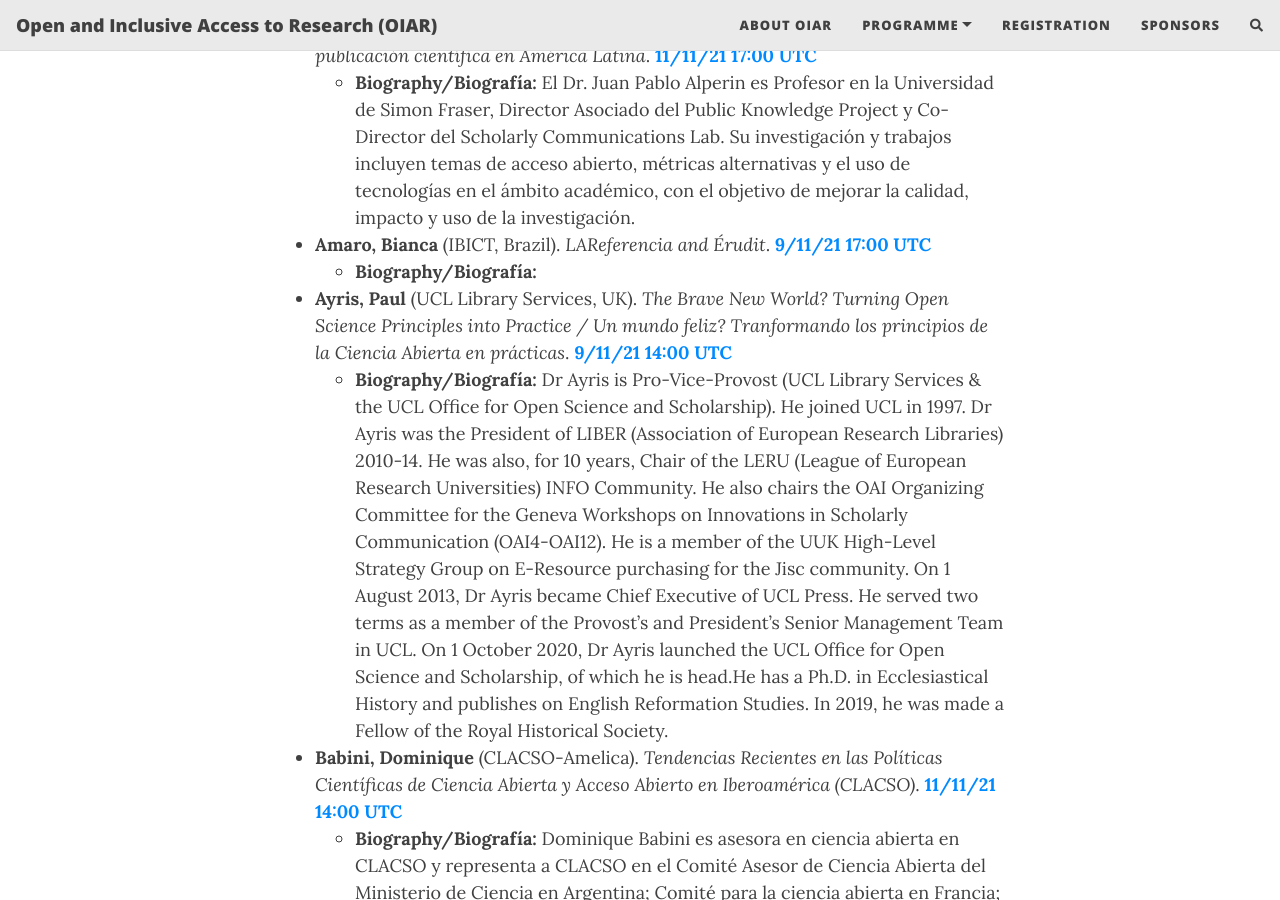
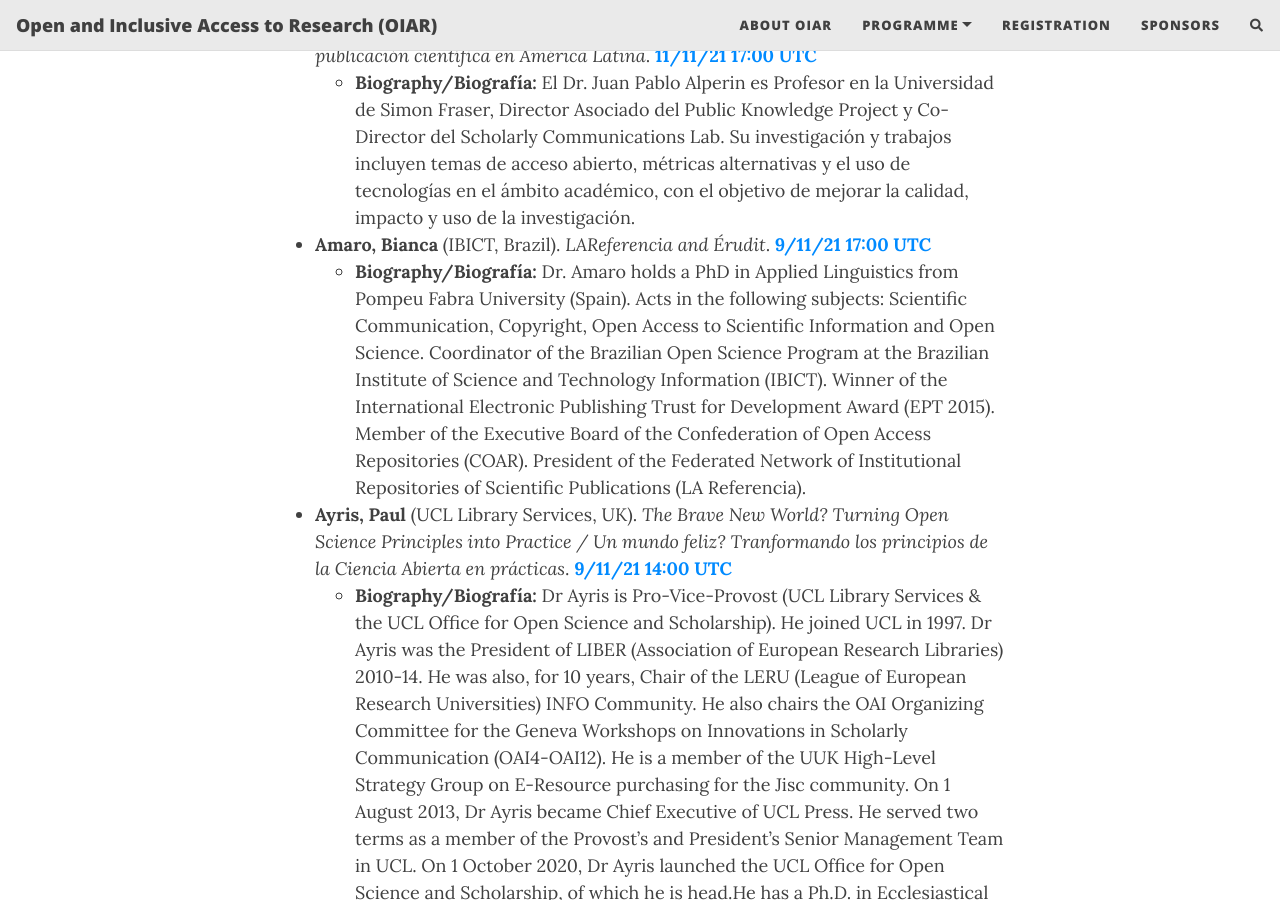
Before and after one commit to caedmon5/OIAR, a Jekyll site: the page built from abstracts.md, in a window 1280 px wide and 900 px high, scrolled down 339 px. Built offline with Jekyll 4.4.1, drawn with Linux system fonts in a browser that asks for light colours; nearby versions of some CDN libraries; comment, search, counter and statistics services are not loaded.

Commit message:
completo programa

```diff
--- a/abstracts.md
+++ b/abstracts.md
@@ -7,7 +7,7 @@ subtitle: Open and Inclusive Access to Research. Acceso abierto e inclusivo a la
 * <a id="alpJ"/> **Alperin, Juan Pablo** (Simon Fraser University, Canada). *The good, the bad and the ugly / El bueno, el feo y el malo. Sobre las infraestructuras abiertas para la publicación científica en América Latina*. [**11/11/21 17:00 UTC**](../programme/#Thursday)
     * **Biography/Biografía:** El Dr. Juan Pablo Alperin es Profesor en la Universidad de Simon Fraser, Director Asociado del Public Knowledge Project y Co-Director del Scholarly Communications Lab. Su investigación y trabajos incluyen temas de acceso abierto, métricas alternativas y el uso de tecnologías en el ámbito académico, con el objetivo de mejorar la calidad, impacto y uso de la investigación.<a id="amaB"/>
 * **Amaro, Bianca** (IBICT, Brazil). *LAReferencia and Érudit*. [**9/11/21 17:00 UTC**](../programme/#Tuesday)
-    * **Biography/Biografía:** <a id="ayrP"/>
+    * **Biography/Biografía:** Dr. Amaro holds a PhD in Applied Linguistics from Pompeu Fabra University (Spain). Acts in the following subjects: Scientific Communication, Copyright, Open Access to Scientific Information and Open Science. Coordinator of the Brazilian Open Science Program at the Brazilian Institute of Science and Technology Information (IBICT). Winner of the International Electronic Publishing Trust for Development Award (EPT 2015). Member of the Executive Board of the Confederation of Open Access Repositories (COAR). President of the Federated Network of Institutional Repositories of Scientific Publications (LA Referencia).<a id="ayrP"/>
 * **Ayris, Paul** (UCL Library Services, UK). *The Brave New World? Turning Open Science Principles into Practice / Un mundo feliz? Tranformando los principios de la Ciencia Abierta en prácticas*. [**9/11/21 14:00 UTC**](../programme/#Tuesday)
     * **Biography/Biografía:** Dr Ayris is Pro-Vice-Provost (UCL Library Services & the UCL Office for Open Science and Scholarship). He joined UCL in 1997. Dr Ayris was the President of LIBER (Association of European Research Libraries) 2010-14. He was also, for 10 years, Chair of the LERU (League of European Research Universities) INFO Community. He also chairs the OAI Organizing Committee for the Geneva Workshops on Innovations in Scholarly Communication (OAI4-OAI12). He is a member of the UUK High-Level Strategy Group on E-Resource purchasing for the Jisc community. On 1 August 2013, Dr Ayris became Chief Executive of UCL Press. He served two terms as a member of the Provost’s and President’s Senior Management Team in UCL. On 1 October 2020, Dr Ayris launched the UCL Office for Open Science and Scholarship, of which he is head.He has a Ph.D. in Ecclesiastical History and publishes on English Reformation Studies. In 2019, he was made a Fellow of the Royal Historical Society. <a id="babD"/>
 * **Babini, Dominique** (CLACSO-Amelica). *Tendencias Recientes en las Políticas Científicas de Ciencia Abierta y Acceso Abierto en Iberoamérica (CLACSO)*. [**11/11/21 14:00 UTC**](../programme/#Thursday)
```
Also changed, not shown: programme.md (+5 -5 lines).
